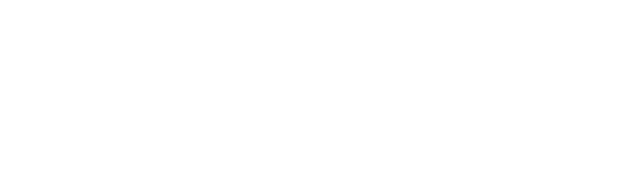
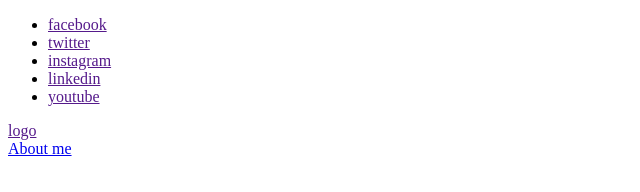
Before and after one commit to doneber/maquetado-blog, a plain HTML site: page index.html in a window 1280 px wide. Shown: the whole page, without its empty margins (0-640 px from the left). Drawn offline with Linux system fonts and the light colour scheme.

Commit message:
Maquetado del header html

```diff
--- a/index.html
+++ b/index.html
@@ -10,7 +10,37 @@
 </head>
 
 <body>
-
+    <header>
+        <section>
+            <div class="social-networks">
+                <ul>
+                    <li>
+                        <a href="">facebook</a>
+                    </li>
+                    <li>
+                        <a href="">twitter</a>
+                    </li>
+                    <li>
+                        <a href="">instagram</a>
+                    </li>
+                    <li>
+                        <a href="">linkedin</a>
+                    </li>
+                    <li>
+                        <a href="">youtube</a>
+                    </li>
+                </ul>
+            </div>
+        </section>
+        <nav>
+            <div class="logo">
+                <a href="">logo</a>
+            </div>
+            <div>
+                <a href="perfil.html">About me</a>
+            </div>
+        </nav>
+    </header>
 </body>
 
 </html>
```
